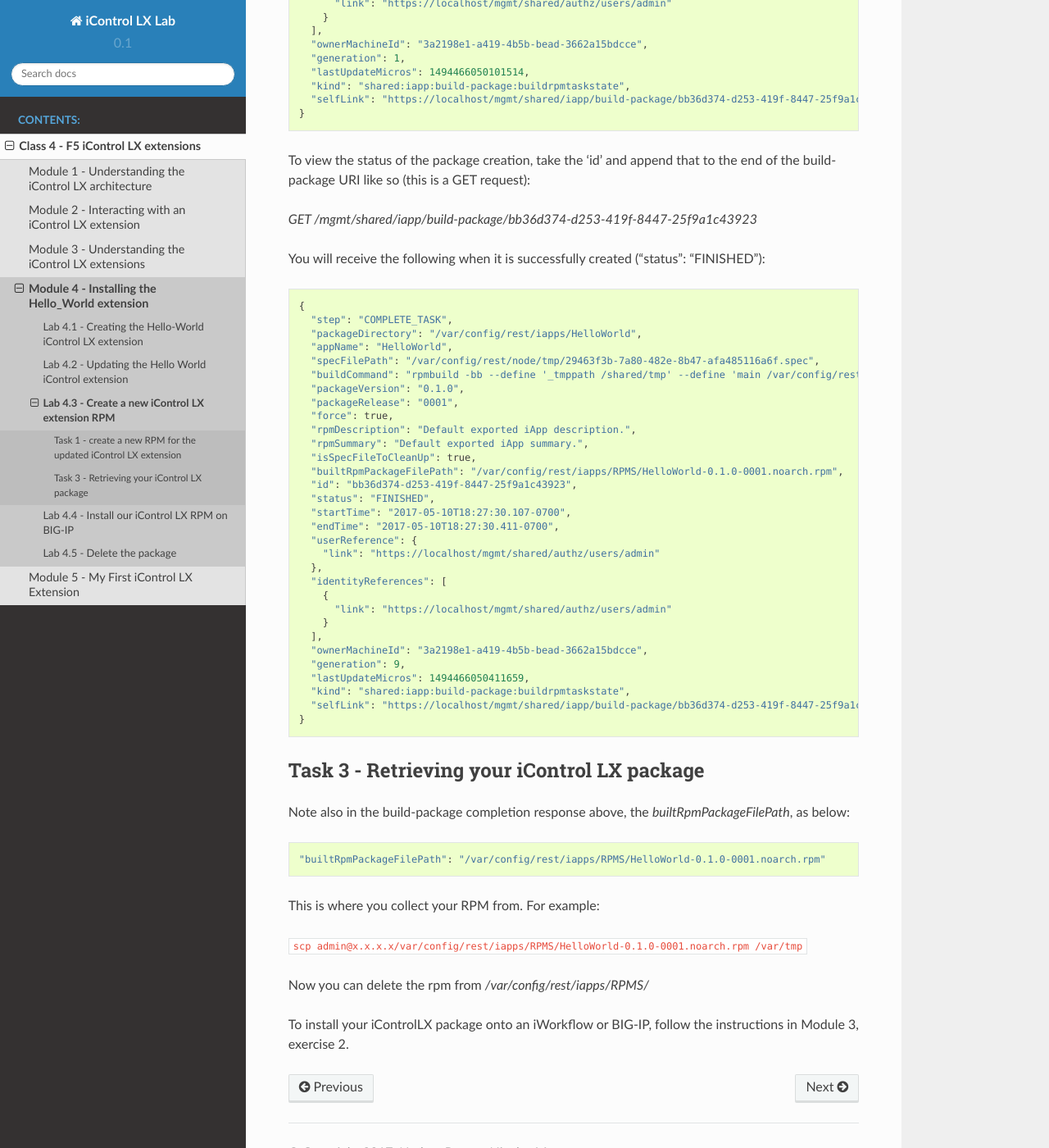
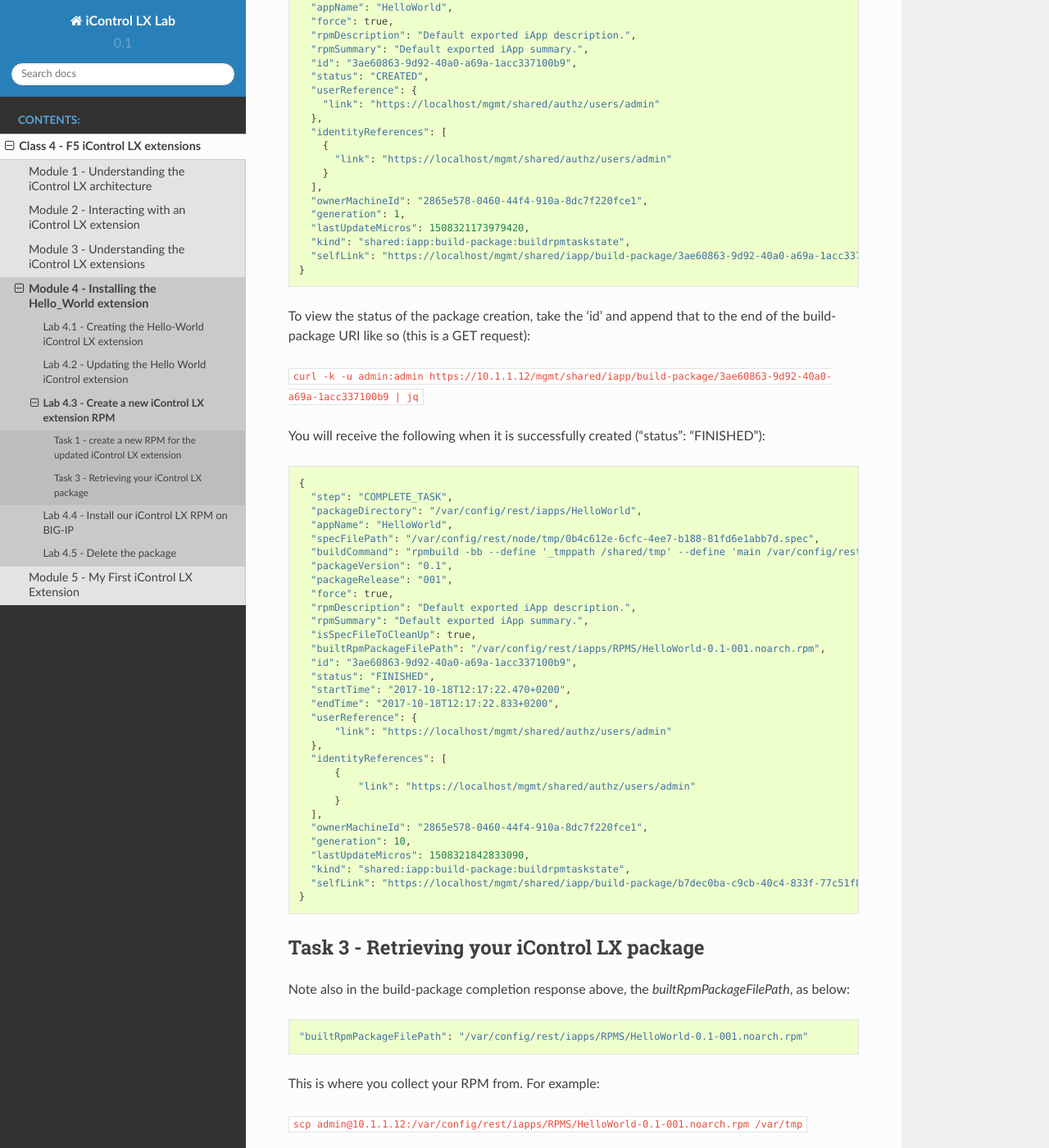
Before and after one commit to nmenant/iControl_LX_Lab, a Sphinx documentation site: the page built from docs/class4/module4/lab3.rst, in a window 1280 px wide and 1400 px high, scrolled down 867 px. Shown: the whole window at 82% size. Built offline with Sphinx 7.4.7 and the Read the Docs theme 2.0.0, drawn with Linux system fonts in a browser that asks for light colours; some of the changed text lies outside the part shown.

Commit message:
module 4 lab 3 - create RPM - content created

```diff
--- a/docs/class4/module4/lab1.rst
+++ b/docs/class4/module4/lab1.rst
@@ -1,5 +1,5 @@
 Lab 4.1 - Creating the Hello-World iControl LX extension
-----------------------------------------------------------
+--------------------------------------------------------
 
 iControl LX extensions are distributed as RPMs (RedHat Package Management system) when you want to leverage something existing. However when you start from scratch, you'll need to create your extension and then build a RPM that you can distribute accordingly
 
--- a/docs/class4/module4/lab3.rst
+++ b/docs/class4/module4/lab3.rst
@@ -1,17 +1,13 @@
 Lab 4.3 - Create a new iControl LX extension RPM
 ------------------------------------------------
-
-  Lab 1 - Overview of the package-managment services
-  Lab 2 - Creating myFirstExtension-v0.0-1.rpm (versioning)
-  Lab 3 - Installing your iControlLX package
-  Lab 4 - Uninstalling your package
-
 
 Task 1 - create a new RPM for the updated iControl LX extension
 ^^^^^^^^^^^^^^^^^^^^^^^^^^^^^^^^^^^^^^^^^^^^^^^^^^^^^^^^^^^^^^^
 
 The minimum requirement to build an iControlLX package is the `appName`, which
-must match that of the package directory created in the previous step.
+must match the directory name you use in `/var/config/rest/iapps` to store your extension.
+
+Here is the REST command to create the package creation
 
 .. code::
 
@@ -20,6 +16,13 @@
    "appName": "HelloWorld"
   }
 
+You can use the following command to do this :
+
+``curl -H "Content-Type: application/json" -k -u admin:admin -X POST -d '{"appName": "HelloWorld", "packageVersion": "0.1", "packageRelease": "001"}' https://10.1.1.12/mgmt/shared/iapp/build-package | jq``
+
+.. note::
+
+    the | jq will format the response in something more readable
 
 You'll get back a response that looks something like this:
 
@@ -29,12 +32,10 @@
     "step": "GET_LATEST_BLOCK_STATES_AND_PERSIST_TO_DISK",
     "packageDirectory": "/var/config/rest/iapps/HelloWorld",
     "appName": "HelloWorld",
-    "packageVersion": "0.1.0",
-    "packageRelease": "0001",
     "force": true,
     "rpmDescription": "Default exported iApp description.",
     "rpmSummary": "Default exported iApp summary.",
-    "id": "bb36d374-d253-419f-8447-25f9a1c43923",
+    "id": "3ae60863-9d92-40a0-a69a-1acc337100b9",
     "status": "CREATED",
     "userReference": {
       "link": "https://localhost/mgmt/shared/authz/users/admin"
@@ -44,17 +45,17 @@
         "link": "https://localhost/mgmt/shared/authz/users/admin"
       }
     ],
-    "ownerMachineId": "3a2198e1-a419-4b5b-bead-3662a15bdcce",
+    "ownerMachineId": "2865e578-0460-44f4-910a-8dc7f220fce1",
     "generation": 1,
-    "lastUpdateMicros": 1494466050101514,
+    "lastUpdateMicros": 1508321173979420,
     "kind": "shared:iapp:build-package:buildrpmtaskstate",
-    "selfLink": "https://localhost/mgmt/shared/iapp/build-package/bb36d374-d253-419f-8447-25f9a1c43923"
+    "selfLink": "https://localhost/mgmt/shared/iapp/build-package/3ae60863-9d92-40a0-a69a-1acc337100b9"
   }
 
 To view the status of the package creation, take the 'id' and append that to
 the end of the build-package URI like so (this is a GET request):
 
-`GET /mgmt/shared/iapp/build-package/bb36d374-d253-419f-8447-25f9a1c43923`
+``curl -k -u admin:admin https://10.1.1.12/mgmt/shared/iapp/build-package/3ae60863-9d92-40a0-a69a-1acc337100b9 | jq``
 
 You will receive the following when it is successfully created
 ("status": "FINISHED"):
@@ -65,32 +66,32 @@
     "step": "COMPLETE_TASK",
     "packageDirectory": "/var/config/rest/iapps/HelloWorld",
     "appName": "HelloWorld",
-    "specFilePath": "/var/config/rest/node/tmp/29463f3b-7a80-482e-8b47-afa485116a6f.spec",
-    "buildCommand": "rpmbuild -bb --define '_tmppath /shared/tmp' --define 'main /var/config/rest/iapps/HelloWorld' --define '_topdir /var/config/rest/node/tmp' '/var/config/rest/node/tmp/29463f3b-7a80-482e-8b47-afa485116a6f.spec'",
-    "packageVersion": "0.1.0",
-    "packageRelease": "0001",
+    "specFilePath": "/var/config/rest/node/tmp/0b4c612e-6cfc-4ee7-b188-81fd6e1abb7d.spec",
+    "buildCommand": "rpmbuild -bb --define '_tmppath /shared/tmp' --define 'main /var/config/rest/iapps/HelloWorld' --define '_topdir /var/config/rest/node/tmp' '/var/config/rest/node/tmp/0b4c612e-6cfc-4ee7-b188-81fd6e1abb7d.spec'",
+    "packageVersion": "0.1",
+    "packageRelease": "001",
     "force": true,
     "rpmDescription": "Default exported iApp description.",
     "rpmSummary": "Default exported iApp summary.",
     "isSpecFileToCleanUp": true,
-    "builtRpmPackageFilePath": "/var/config/rest/iapps/RPMS/HelloWorld-0.1.0-0001.noarch.rpm",
-    "id": "bb36d374-d253-419f-8447-25f9a1c43923",
+    "builtRpmPackageFilePath": "/var/config/rest/iapps/RPMS/HelloWorld-0.1-001.noarch.rpm",
+    "id": "3ae60863-9d92-40a0-a69a-1acc337100b9",
     "status": "FINISHED",
-    "startTime": "2017-05-10T18:27:30.107-0700",
-    "endTime": "2017-05-10T18:27:30.411-0700",
+    "startTime": "2017-10-18T12:17:22.470+0200",
+    "endTime": "2017-10-18T12:17:22.833+0200",
     "userReference": {
-      "link": "https://localhost/mgmt/shared/authz/users/admin"
+        "link": "https://localhost/mgmt/shared/authz/users/admin"
     },
     "identityReferences": [
-      {
-        "link": "https://localhost/mgmt/shared/authz/users/admin"
-      }
+        {
+            "link": "https://localhost/mgmt/shared/authz/users/admin"
+        }
     ],
-    "ownerMachineId": "3a2198e1-a419-4b5b-bead-3662a15bdcce",
-    "generation": 9,
-    "lastUpdateMicros": 1494466050411659,
+    "ownerMachineId": "2865e578-0460-44f4-910a-8dc7f220fce1",
+    "generation": 10,
+    "lastUpdateMicros": 1508321842833090,
     "kind": "shared:iapp:build-package:buildrpmtaskstate",
-    "selfLink": "https://localhost/mgmt/shared/iapp/build-package/bb36d374-d253-419f-8447-25f9a1c43923"
+    "selfLink": "https://localhost/mgmt/shared/iapp/build-package/b7dec0ba-c9cb-40c4-833f-77c51f853c88"
   }
 
 Task 3 - Retrieving your iControl LX package
@@ -101,14 +102,11 @@
 
 .. code::
 
-  "builtRpmPackageFilePath": "/var/config/rest/iapps/RPMS/HelloWorld-0.1.0-0001.noarch.rpm"
+  "builtRpmPackageFilePath": "/var/config/rest/iapps/RPMS/HelloWorld-0.1-001.noarch.rpm"
 
 
 This is where you collect your RPM from. For example:
 
-``scp admin@x.x.x.x/var/config/rest/iapps/RPMS/HelloWorld-0.1.0-0001.noarch.rpm /var/tmp``
+``scp admin@10.1.1.12:/var/config/rest/iapps/RPMS/HelloWorld-0.1-001.noarch.rpm /var/tmp``
 
 Now you can delete the rpm from `/var/config/rest/iapps/RPMS/`
-
-To install your iControlLX package onto an iWorkflow or BIG-IP, follow the
-instructions in Module 3, exercise 2.
```
